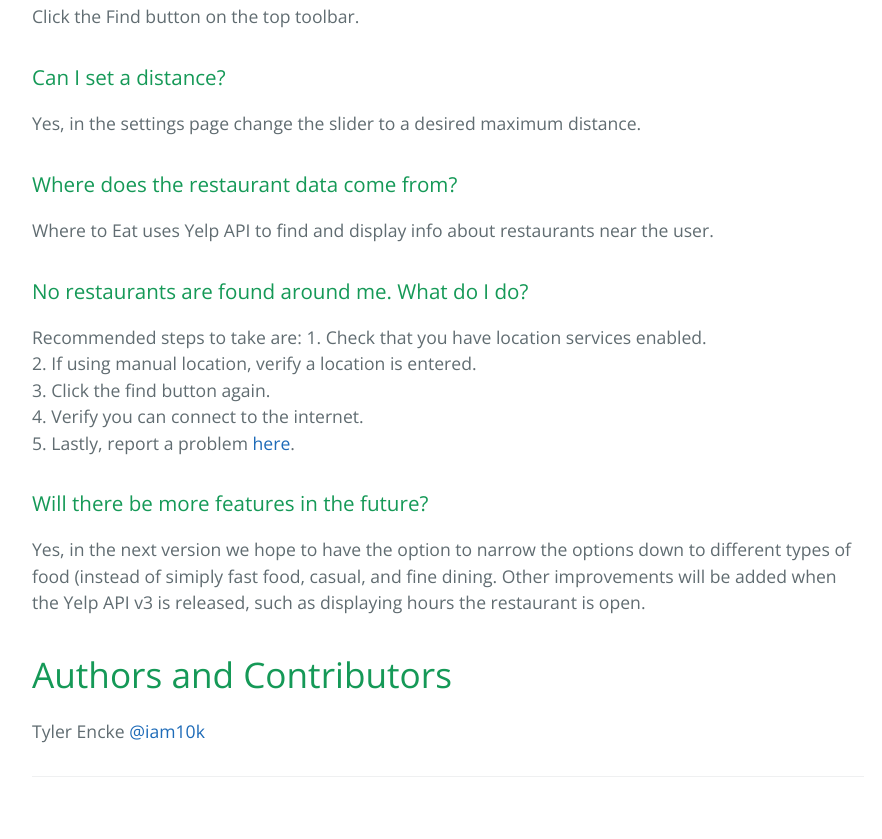
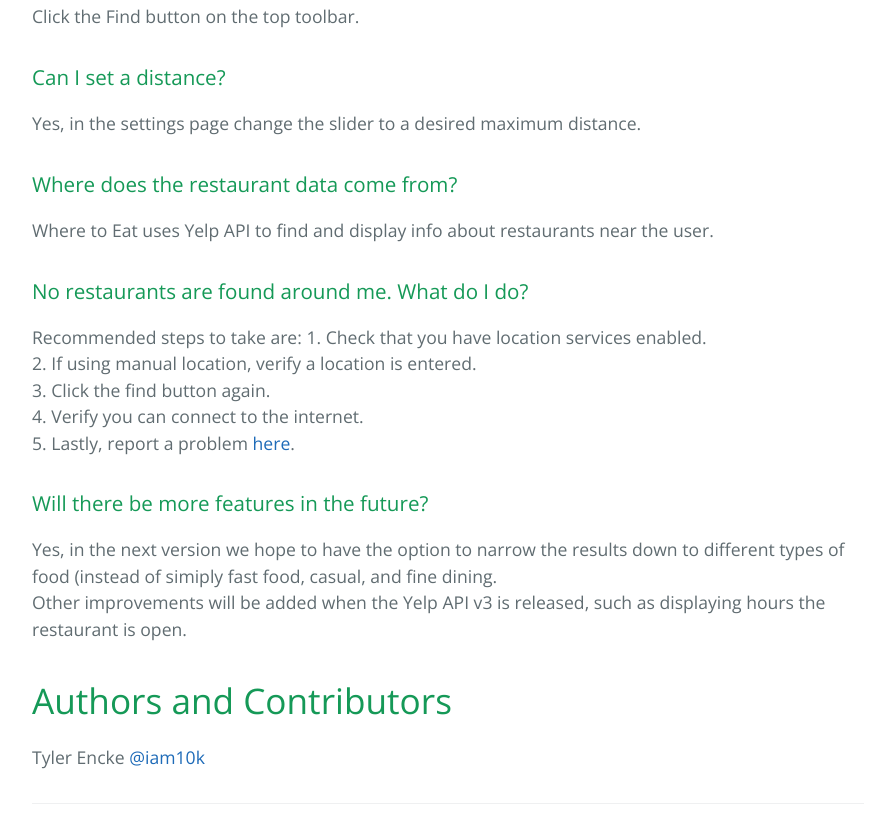
Before and after one commit to iam10K/WhereToEat, a plain HTML site: page index.html in a window 1280 px wide. Shown: the part 668-1507 px from the top of the page, without its empty margins (192-1074 px from the left). Drawn offline with nearby package versions, Linux system fonts and the light colour scheme.

Commit message:
Update index.html

```diff
--- a/index.html
+++ b/index.html
@@ -59,7 +59,8 @@
 <h3>
 <a id="will-there-be-more-features" class="anchor" href="#will-there-be-more-features" aria-hidden="true"><span aria-hidden="true" class="octicon octicon-link"></span></a>Will there be more features in the future?</h3>
 
-<p>Yes, in the next version we hope to have the option to narrow the options down to different types of food (instead of simiply fast food, casual, and fine dining. Other improvements will be added when the Yelp API v3 is released, such as displaying hours the restaurant is open.  </p>
+<p>Yes, in the next version we hope to have the option to narrow the results down to different types of food (instead of simiply fast food, casual, and fine dining. <br/>
+Other improvements will be added when the Yelp API v3 is released, such as displaying hours the restaurant is open.  </p>
 
 <h1>
 <a id="authors-and-contributors" class="anchor" href="#authors-and-contributors" aria-hidden="true"><span aria-hidden="true" class="octicon octicon-link"></span></a>Authors and Contributors</h1>
```
